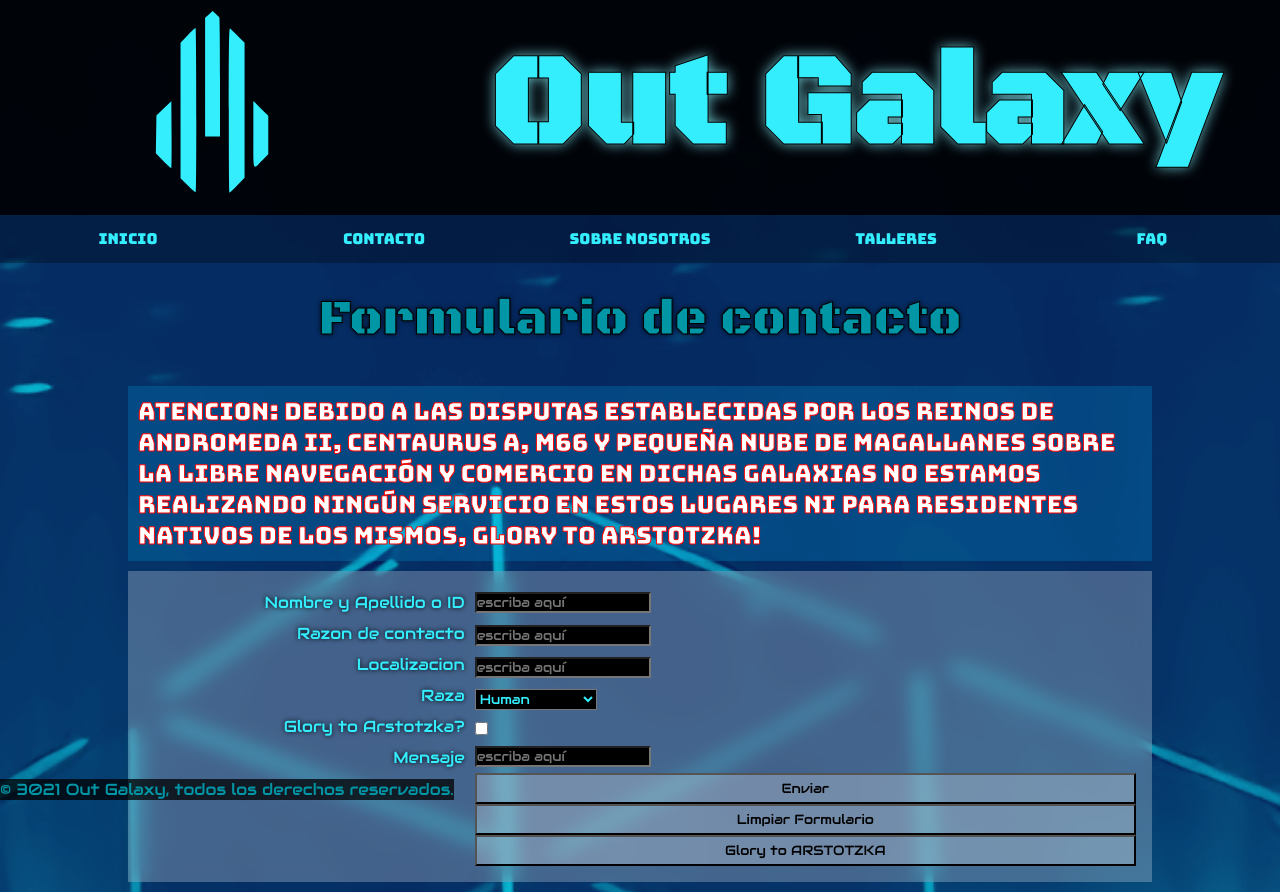
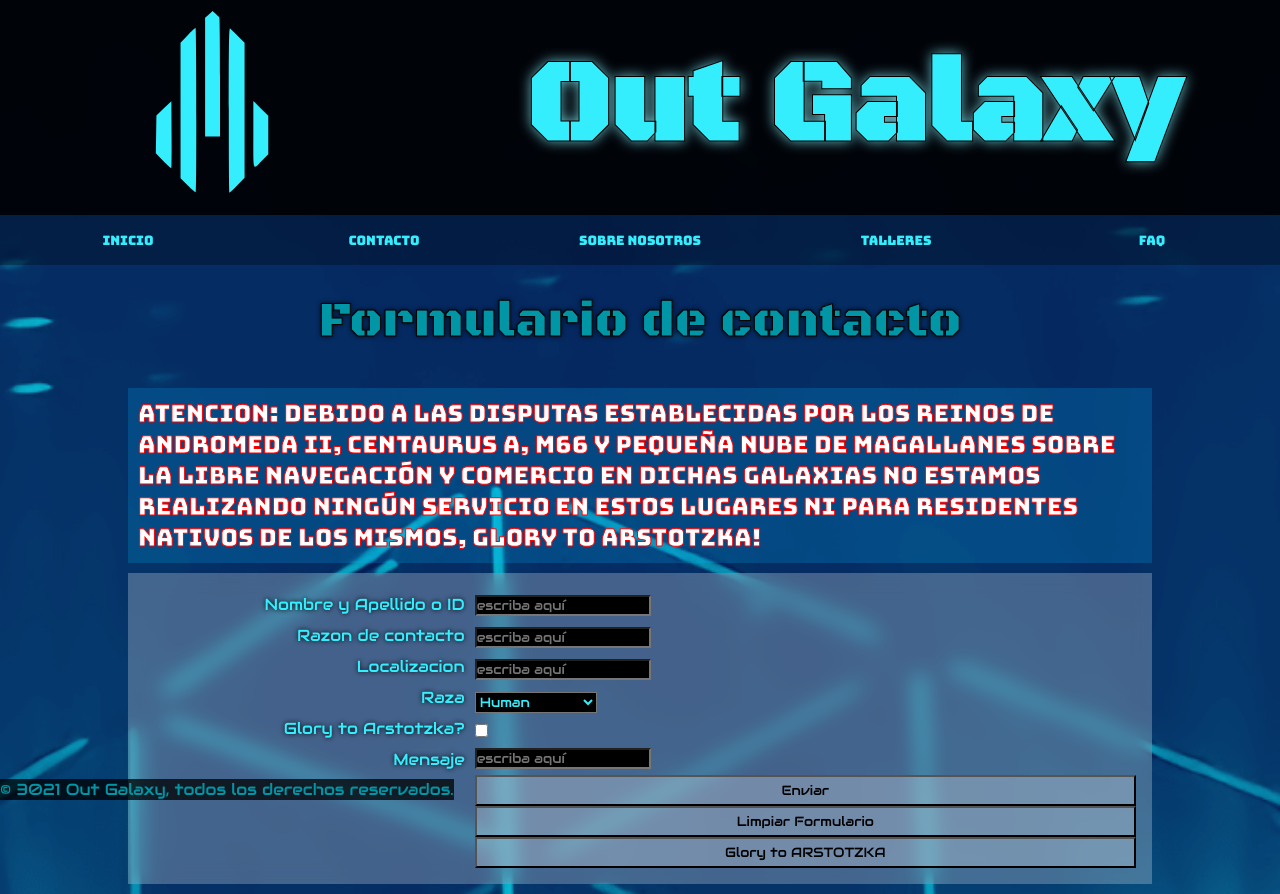
Before and after one commit to AgusCFx/Out_Galaxy, a website: page contacto.html in a window 1280 px wide. Drawn offline with Linux system fonts and the light colour scheme.

Commit message:
cambio de animacion a transitions, titulo fluid

```diff
--- a/scss/layout/_header.scss
+++ b/scss/layout/_header.scss
@@ -8,8 +8,9 @@
     .headerGrid__logo {
         grid-area: headerGrid__logo;
 
-        @media only screen and (min-width: 600px) {
+        @media only screen and (min-width: 768px) {
             @include dFlex;
+            height: 215px;
         }
     }
 }
@@ -25,26 +26,20 @@
     animation-iteration-count: infinite;
     h1{
         font-family: $font_titles;
+        font-size: 9vw;
     }
     @keyframes text_logo_anime{
         0% {text-shadow: 0px 0px 20px $color_celeste-4;}
         50% {text-shadow: 0px 0px 3px white;}
         100% {text-shadow: 0px 0px 20px $color_celeste-4;}
     }
-
-    @media only screen and (min-width: 600px){
-        font-size: 2rem;
-
-        @media only screen and (min-width: 1200px){
-        font-size: 4rem;
-    }
-}
 }
     .headerGrid img {
         width: 100%;
         padding: 3px;
+        max-height: 215px;
 
-        @media only screen and (min-width: 600px) {
+        @media only screen and (min-width: 768px) {
             width: 200px;
             @include dFlex;
         }
--- a/scss/layout/_main-grid.scss
+++ b/scss/layout/_main-grid.scss
@@ -26,11 +26,11 @@
             color: blanchedalmond;
         }
 
-        @media only screen and (min-width: 600px){
+        @media only screen and (min-width: 768px){
             font-size: 20px;
         }
 
-        @media only screen and (min-width: 1200px) {
+        @media only screen and (min-width: 1280px) {
             font-size: 25px;
             padding: 10px;
         }
@@ -56,7 +56,7 @@
         }
     }
 
-    @media (min-width: 1200px) {
+    @media (min-width: 1280px) {
         grid-template-columns: 1fr 1fr;
         grid-template-rows: 1fr;
         margin-left: 5%;
--- a/scss/layout/_navbar.scss
+++ b/scss/layout/_navbar.scss
@@ -5,40 +5,33 @@ nav {
     a {
         @include dFlex;
         flex-flow: column nowrap;
-        padding: 14px 30px; /* padding 14px arregla error en menuanime para desktop*/
-        font-size: 15px;
+        padding: 2px; /* padding 14px arregla error en menuanime para desktop*/
+        // font-size: 10px;
         text-decoration: none;
         color: $color_celeste-1;
         font-family: $font_navbar;
-        font-size: 1rem;
+        font-size: 13px;
+        transition: all 0.3s;
 
         &:hover {
-            font-size: 21px;
+            transform: scale(1.5);
             color:white;
             text-shadow: 0px 0px 8px $color_celeste-1, 0px 0px 20px rgb(255, 255, 255);
             background-color: rgb(0, 0, 0);
-            animation-name: menuanime;
-            animation-duration: 300ms;
-            padding-bottom: 0px;
-
-            @keyframes menuanime{
-                0% {font-size: 15px;color: $color_celeste-1;}
-                100% {font-size: 21px;color: white; padding-bottom: 0px;}
-            }
+            box-shadow: 0px 0px 20px $color_celeste-4;
+            // overflow: hidden;
         }
 
-        @media only screen and (min-width: 600px){
+        @media only screen and (min-width: 768px){
             width: 20%;
-            font-size: 11px;
-        }
-
-        @media only screen and (min-width: 1200px) {
-            font-size: 15px;
+            overflow: hidden;
         }
     }
 
-    @media only screen and (min-width: 600px) {
+    @media only screen and (min-width: 768px) {
         flex-flow: row;
         justify-content: space-around;
+        height: 50px;
+        overflow: hidden;
     }
 }
--- a/scss/layout/_titles.scss
+++ b/scss/layout/_titles.scss
@@ -7,7 +7,7 @@ main {
         text-shadow: 0px 0px 5px black;
         font-weight: 50;
         padding: 25px;
-        @media only screen and (min-width: 1200px) {
+        @media only screen and (min-width: 1280px) {
             font-size: 50px;
         }
     }
```
Also changed, not shown: css/styles.css.
